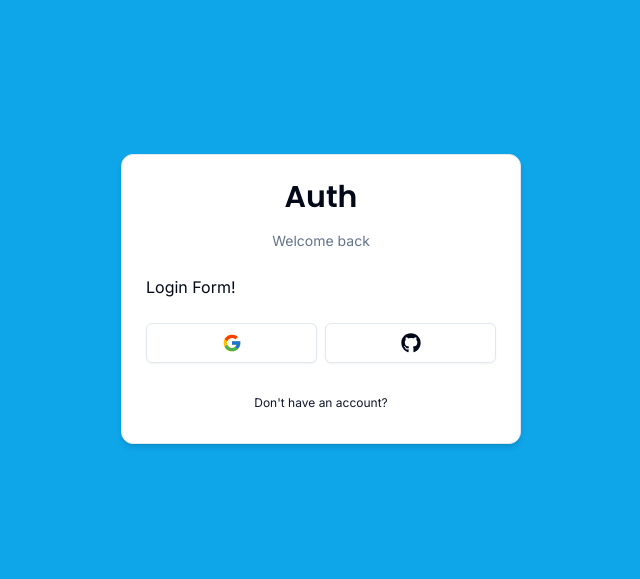
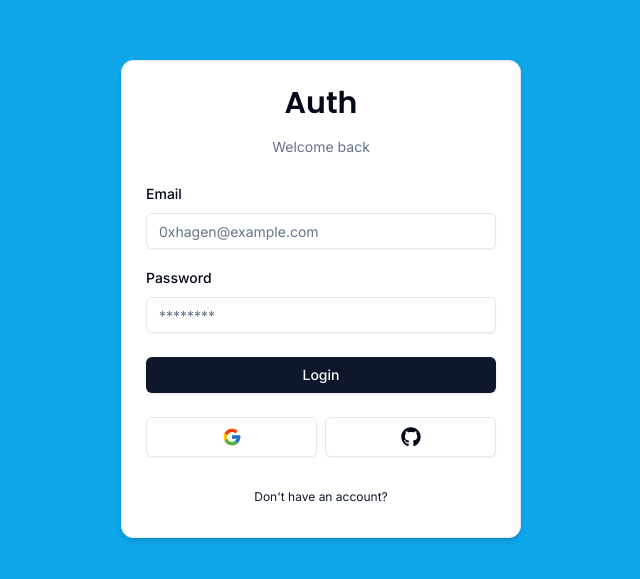
Before and after one commit to 0xHagen/next-auth-template, a Next.js app: page /auth/login in a window 1280 px wide. Shown: the part 101-680 px from the top of the page, without its empty margins (319-959 px from the left). Built offline with nearby package versions, Linux system fonts and the light colour scheme.

Commit message:
feat: login form

```diff
--- a/package.json
+++ b/package.json
@@ -9,16 +9,20 @@
     "lint": "next lint"
   },
   "dependencies": {
+    "@hookform/resolvers": "^3.9.0",
     "@radix-ui/react-icons": "^1.3.0",
+    "@radix-ui/react-label": "^2.1.0",
     "@radix-ui/react-slot": "^1.1.0",
     "class-variance-authority": "^0.7.0",
     "clsx": "^2.1.1",
     "next": "14.2.7",
     "react": "^18",
     "react-dom": "^18",
+    "react-hook-form": "^7.53.0",
     "react-icons": "^5.3.0",
     "tailwind-merge": "^2.5.2",
-    "tailwindcss-animate": "^1.0.7"
+    "tailwindcss-animate": "^1.0.7",
+    "zod": "^3.23.8"
   },
   "devDependencies": {
     "@types/node": "^20",
--- a/src/components/auth/login-form.tsx
+++ b/src/components/auth/login-form.tsx
@@ -1,9 +1,69 @@
-import { CardWrapper } from "./card-wrapper";
+"use client";
+
+import * as z from "zod";
+
+import { useForm } from "react-hook-form";
+import { zodResolver } from "@hookform/resolvers/zod";
+
+import { LoginSchema } from "@/schemas";
+import { Input } from "@/components/ui/input";
+import {
+    Form,
+    FormControl,
+    FormField,
+    FormItem,
+    FormLabel,
+    FormMessage,
+} from "@/components/ui/form";
+import { CardWrapper } from "@/components/auth/card-wrapper";
+import { Button } from "@/components/ui/button";
+import { FormError } from "@/components/form-error";
+import { FormSuccess } from "@/components/form-success";
 
 export const LoginForm = () => {
+    const form = useForm<z.infer<typeof LoginSchema>>({
+        resolver: zodResolver(LoginSchema),
+        defaultValues: {
+            email: "",
+            password: ""
+        }
+    });
+
+    const onSubmit = (values: z.infer<typeof LoginSchema>) => {
+        console.log(values);
+    }
+
     return (
         <CardWrapper headerLabel="Welcome back" backButtonLabel="Don't have an account?" backButtonHref="/auth/register" showSocial>
-            Login Form!
+            <Form {...form}>
+                <form onSubmit={form.handleSubmit(onSubmit)} className="space-y-6">
+                    <div className="space-y-4">
+                        <FormField control={form.control} name="email" render={({ field }) => (
+                            <FormItem>
+                                <FormLabel>Email</FormLabel>
+                                <FormControl>
+                                    <Input {...field} placeholder="0xhagen@example.com" type="email"/>
+                                </FormControl>
+                                <FormMessage />
+                            </FormItem>
+                        )}/>
+                        <FormField control={form.control} name="password" render={({ field }) => (
+                            <FormItem>
+                                <FormLabel>Password</FormLabel>
+                                <FormControl>
+                                    <Input {...field} placeholder="********" type="password"/>
+                                </FormControl>
+                                <FormMessage />
+                            </FormItem>
+                        )}/>
+                    </div>
+                    <FormError message="" />
+                    <FormSuccess message="" />
+                    <Button type="submit" className="w-full">
+                        Login
+                    </Button>
+                </form>
+            </Form>
         </CardWrapper>
     );
 }
--- /dev/null
+++ b/src/components/form-error.tsx
@@ -0,0 +1,16 @@
+import { ExclamationTriangleIcon } from "@radix-ui/react-icons";
+
+interface FormErrorProps {
+    message?: string;
+}
+
+export const FormError = ({ message }: FormErrorProps) => {
+    if (!message) return null;
+
+    return (
+        <div className="bg-destructive/15 p-3 rounded-md flex items-center gap-x-2 text-sm text-destructive">
+            <ExclamationTriangleIcon className="h-4 w-4"/>
+            <p>{message}</p>
+        </div>
+    );
+}
--- /dev/null
+++ b/src/components/form-success.tsx
@@ -0,0 +1,16 @@
+import { CheckCircledIcon } from "@radix-ui/react-icons";
+
+interface FormSuccessProps {
+    message?: string;
+}
+
+export const FormSuccess = ({ message }: FormSuccessProps) => {
+    if (!message) return null;
+
+    return (
+        <div className="bg-emerald-500/15 p-3 rounded-md flex items-center gap-x-2 text-sm text-emerald-500">
+            <CheckCircledIcon className="h-4 w-4"/>
+            <p>{message}</p>
+        </div>
+    );
+}
--- /dev/null
+++ b/src/components/ui/form.tsx
@@ -0,0 +1,178 @@
+"use client"
+
+import * as React from "react"
+import * as LabelPrimitive from "@radix-ui/react-label"
+import { Slot } from "@radix-ui/react-slot"
+import {
+  Controller,
+  ControllerProps,
+  FieldPath,
+  FieldValues,
+  FormProvider,
+  useFormContext,
+} from "react-hook-form"
+
+import { cn } from "@/lib/utils"
+import { Label } from "@/components/ui/label"
+
+const Form = FormProvider
+
+type FormFieldContextValue<
+  TFieldValues extends FieldValues = FieldValues,
+  TName extends FieldPath<TFieldValues> = FieldPath<TFieldValues>
+> = {
+  name: TName
+}
+
+const FormFieldContext = React.createContext<FormFieldContextValue>(
+  {} as FormFieldContextValue
+)
+
+const FormField = <
+  TFieldValues extends FieldValues = FieldValues,
+  TName extends FieldPath<TFieldValues> = FieldPath<TFieldValues>
+>({
+  ...props
+}: ControllerProps<TFieldValues, TName>) => {
+  return (
+    <FormFieldContext.Provider value={{ name: props.name }}>
+      <Controller {...props} />
+    </FormFieldContext.Provider>
+  )
+}
+
+const useFormField = () => {
+  const fieldContext = React.useContext(FormFieldContext)
+  const itemContext = React.useContext(FormItemContext)
+  const { getFieldState, formState } = useFormContext()
+
+  const fieldState = getFieldState(fieldContext.name, formState)
+
+  if (!fieldContext) {
+    throw new Error("useFormField should be used within <FormField>")
+  }
+
+  const { id } = itemContext
+
+  return {
+    id,
+    name: fieldContext.name,
+    formItemId: `${id}-form-item`,
+    formDescriptionId: `${id}-form-item-description`,
+    formMessageId: `${id}-form-item-message`,
+    ...fieldState,
+  }
+}
+
+type FormItemContextValue = {
+  id: string
+}
+
+const FormItemContext = React.createContext<FormItemContextValue>(
+  {} as FormItemContextValue
+)
+
+const FormItem = React.forwardRef<
+  HTMLDivElement,
+  React.HTMLAttributes<HTMLDivElement>
+>(({ className, ...props }, ref) => {
+  const id = React.useId()
+
+  return (
+    <FormItemContext.Provider value={{ id }}>
+      <div ref={ref} className={cn("space-y-2", className)} {...props} />
+    </FormItemContext.Provider>
+  )
+})
+FormItem.displayName = "FormItem"
+
+const FormLabel = React.forwardRef<
+  React.ElementRef<typeof LabelPrimitive.Root>,
+  React.ComponentPropsWithoutRef<typeof LabelPrimitive.Root>
+>(({ className, ...props }, ref) => {
+  const { error, formItemId } = useFormField()
+
+  return (
+    <Label
+      ref={ref}
+      className={cn(error && "text-destructive", className)}
+      htmlFor={formItemId}
+      {...props}
+    />
+  )
+})
+FormLabel.displayName = "FormLabel"
+
+const FormControl = React.forwardRef<
+  React.ElementRef<typeof Slot>,
+  React.ComponentPropsWithoutRef<typeof Slot>
+>(({ ...props }, ref) => {
+  const { error, formItemId, formDescriptionId, formMessageId } = useFormField()
+
+  return (
+    <Slot
+      ref={ref}
+      id={formItemId}
+      aria-describedby={
+        !error
+          ? `${formDescriptionId}`
+          : `${formDescriptionId} ${formMessageId}`
+      }
+      aria-invalid={!!error}
+      {...props}
+    />
+  )
+})
+FormControl.displayName = "FormControl"
+
+const FormDescription = React.forwardRef<
+  HTMLParagraphElement,
+  React.HTMLAttributes<HTMLParagraphElement>
+>(({ className, ...props }, ref) => {
+  const { formDescriptionId } = useFormField()
+
+  return (
+    <p
+      ref={ref}
+      id={formDescriptionId}
+      className={cn("text-[0.8rem] text-muted-foreground", className)}
+      {...props}
+    />
+  )
+})
+FormDescription.displayName = "FormDescription"
+
+const FormMessage = React.forwardRef<
+  HTMLParagraphElement,
+  React.HTMLAttributes<HTMLParagraphElement>
+>(({ className, children, ...props }, ref) => {
+  const { error, formMessageId } = useFormField()
+  const body = error ? String(error?.message) : children
+
+  if (!body) {
+    return null
+  }
+
+  return (
+    <p
+      ref={ref}
+      id={formMessageId}
+      className={cn("text-[0.8rem] font-medium text-destructive", className)}
+      {...props}
+    >
+      {body}
+    </p>
+  )
+})
+FormMessage.displayName = "FormMessage"
+
+export {
+  useFormField,
+  Form,
+  FormItem,
+  FormLabel,
+  FormControl,
+  FormDescription,
+  FormMessage,
+  FormField,
+}
--- /dev/null
+++ b/src/components/ui/input.tsx
@@ -0,0 +1,25 @@
+import * as React from "react"
+
+import { cn } from "@/lib/utils"
+
+export interface InputProps
+  extends React.InputHTMLAttributes<HTMLInputElement> {}
+
+const Input = React.forwardRef<HTMLInputElement, InputProps>(
+  ({ className, type, ...props }, ref) => {
+    return (
+      <input
+        type={type}
+        className={cn(
+          "flex h-9 w-full rounded-md border border-input bg-transparent px-3 py-1 text-sm shadow-sm transition-colors file:border-0 file:bg-transparent file:text-sm file:font-medium placeholder:text-muted-foreground focus-visible:outline-none focus-visible:ring-1 focus-visible:ring-ring disabled:cursor-not-allowed disabled:opacity-50",
+          className
+        )}
+        ref={ref}
+        {...props}
+      />
+    )
+  }
+)
+Input.displayName = "Input"
+
+export { Input }
--- /dev/null
+++ b/src/components/ui/label.tsx
@@ -0,0 +1,26 @@
+"use client"
+
+import * as React from "react"
+import * as LabelPrimitive from "@radix-ui/react-label"
+import { cva, type VariantProps } from "class-variance-authority"
+
+import { cn } from "@/lib/utils"
+
+const labelVariants = cva(
+  "text-sm font-medium leading-none peer-disabled:cursor-not-allowed peer-disabled:opacity-70"
+)
+
+const Label = React.forwardRef<
+  React.ElementRef<typeof LabelPrimitive.Root>,
+  React.ComponentPropsWithoutRef<typeof LabelPrimitive.Root> &
+    VariantProps<typeof labelVariants>
+>(({ className, ...props }, ref) => (
+  <LabelPrimitive.Root
+    ref={ref}
+    className={cn(labelVariants(), className)}
+    {...props}
+  />
+))
+Label.displayName = LabelPrimitive.Root.displayName
+
+export { Label }
--- /dev/null
+++ b/src/schemas/index.ts
@@ -0,0 +1,10 @@
+import * as z from "zod";
+
+export const LoginSchema = z.object({
+    email: z.string().email({
+        message: "Email is required",
+    }),
+    password: z.string().min(1, {
+        message: "Password is required",
+    }),
+});
```
Also changed, not shown: 1 other file (tests, documents, lock files or other folders).
